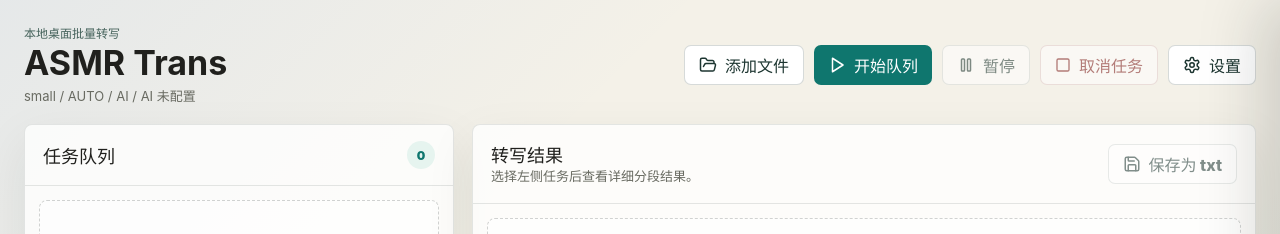
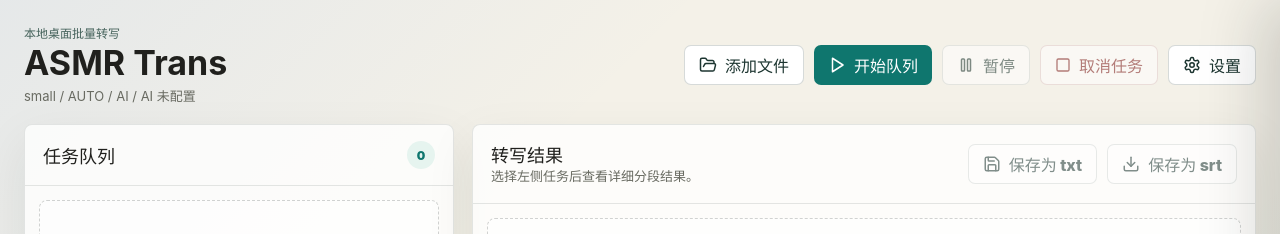
Before and after one commit to starim00/asmr-trans, a React (Vite) app: page / in a window 1280 px wide. Shown: the top 234 px of the page. Built offline with nearby package versions, Linux system fonts and the light colour scheme.

Commit message:
Add SRT subtitle export

```diff
--- a/electron/main.cjs
+++ b/electron/main.cjs
@@ -467,13 +467,16 @@
     throw new Error("There is no transcription result to save.");
   }
 
+  const extension = (path.extname(payload.defaultFileName || "").slice(1).toLowerCase() || "txt").replace(/[^a-z0-9]/g, "");
+  const safeExtension = extension || "txt";
+  const filterName = safeExtension.toUpperCase();
   const result = await dialog.showSaveDialog(mainWindow, {
     title: "Save transcription result",
     defaultPath:
       payload.defaultDirectory && payload.defaultFileName
         ? path.join(payload.defaultDirectory, payload.defaultFileName)
         : payload.defaultFileName || "transcription.txt",
-    filters: [{ name: "Text", extensions: ["txt"] }],
+    filters: [{ name: filterName, extensions: [safeExtension] }],
   });
 
   if (result.canceled || !result.filePath) {
--- a/src/main.tsx
+++ b/src/main.tsx
@@ -73,6 +73,7 @@
   source: "\u539f\u6587",
   translation: "\u8bd1\u6587",
   saveTxt: "\u4fdd\u5b58\u4e3a txt",
+  saveSrt: "\u4fdd\u5b58\u4e3a srt",
   saved: "\u5df2\u4fdd\u5b58\uff1a",
   noResultToSave: "\u5f53\u524d\u4efb\u52a1\u6ca1\u6709\u53ef\u4fdd\u5b58\u7684\u7ed3\u679c\u3002",
   chooseFirst: "\u8bf7\u5148\u6dfb\u52a0\u6587\u4ef6\u3002",
@@ -171,6 +172,10 @@
     .padStart(3, "0")}`;
 }
 
+function formatSrtTimestamp(seconds: number) {
+  return formatTimestamp(seconds).replace(".", ",");
+}
+
 function buildTxt(result: TranscriptionResult | null | undefined) {
   if (!result) return "";
   return result.segments
@@ -180,6 +185,18 @@
         return `${timeRange}\n${text.source}\uff1a${segment.sourceText}\n${text.translation}\uff1a${segment.translatedText}`;
       }
       return `${timeRange}\n${segment.sourceText}`;
+    })
+    .join("\n\n");
+}
+
+function buildSrt(result: TranscriptionResult | null | undefined) {
+  if (!result) return "";
+  return result.segments
+    .map((segment, index) => {
+      const subtitleText = segment.translatedText
+        ? `${segment.sourceText}\n${segment.translatedText}`
+        : segment.sourceText;
+      return `${index + 1}\n${formatSrtTimestamp(segment.start)} --> ${formatSrtTimestamp(segment.end)}\n${subtitleText}`;
     })
     .join("\n\n");
 }
@@ -272,6 +289,7 @@
     [selectedTaskId, tasks],
   );
   const txtContent = useMemo(() => buildTxt(selectedTask?.result), [selectedTask]);
+  const srtContent = useMemo(() => buildSrt(selectedTask?.result), [selectedTask]);
 
   useEffect(() => {
     settingsRef.current = settings;
@@ -535,6 +553,22 @@
     }
   }
 
+  async function saveSelectedSrt() {
+    if (!srtContent || !selectedTask) {
+      setError(text.noResultToSave);
+      return;
+    }
+    const baseName = selectedTask.file.name.replace(/\.[^.]+$/, "") || "transcription";
+    const response = await desktopApi.saveTxt({
+      content: srtContent,
+      defaultFileName: `${baseName}.srt`,
+      defaultDirectory: selectedTask.file.path.replace(/[\\/][^\\/]*$/, ""),
+    });
+    if (response.saved && response.path) {
+      setSavedPath(response.path);
+    }
+  }
+
   const queueSummary = `${whisperModel} / ${computeDevice.toUpperCase()} / AI / ${
     settings.aiTranslation.apiKey ? text.aiConfigured : text.aiNotConfigured
   }`;
@@ -627,10 +661,16 @@
                   : selectedTask?.progress?.message || text.emptyResult}
               </p>
             </div>
-            <button className="secondaryButton" onClick={saveSelectedTxt} disabled={!selectedTask?.result}>
-              <Save size={18} />
-              {text.saveTxt}
-            </button>
+            <div className="exportActions">
+              <button className="secondaryButton" onClick={saveSelectedTxt} disabled={!selectedTask?.result}>
+                <Save size={18} />
+                {text.saveTxt}
+              </button>
+              <button className="secondaryButton" onClick={saveSelectedSrt} disabled={!selectedTask?.result}>
+                <Download size={18} />
+                {text.saveSrt}
+              </button>
+            </div>
           </div>
 
           <div className="segments">
--- a/src/styles.css
+++ b/src/styles.css
@@ -214,6 +214,14 @@
   gap: 16px;
   padding: 16px 18px;
   border-bottom: 1px solid rgba(46, 56, 52, 0.12);
+}
+
+.exportActions {
+  display: flex;
+  align-items: center;
+  gap: 10px;
+  flex-wrap: wrap;
+  justify-content: flex-end;
 }
 
 .panelHeader span {
```
